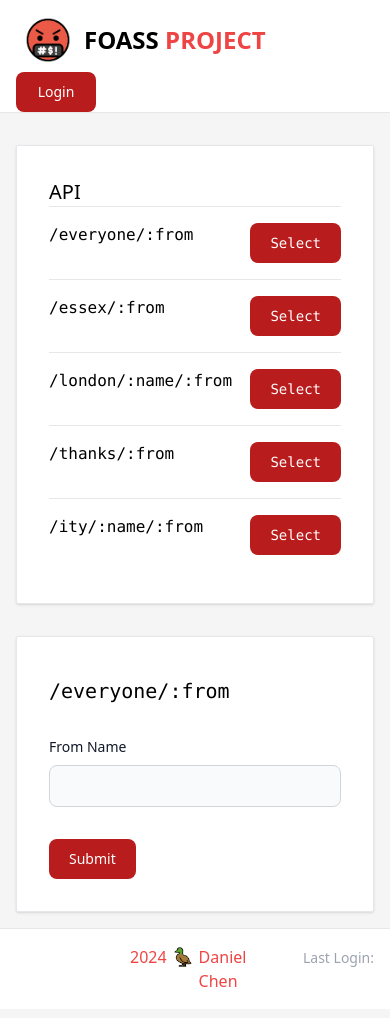
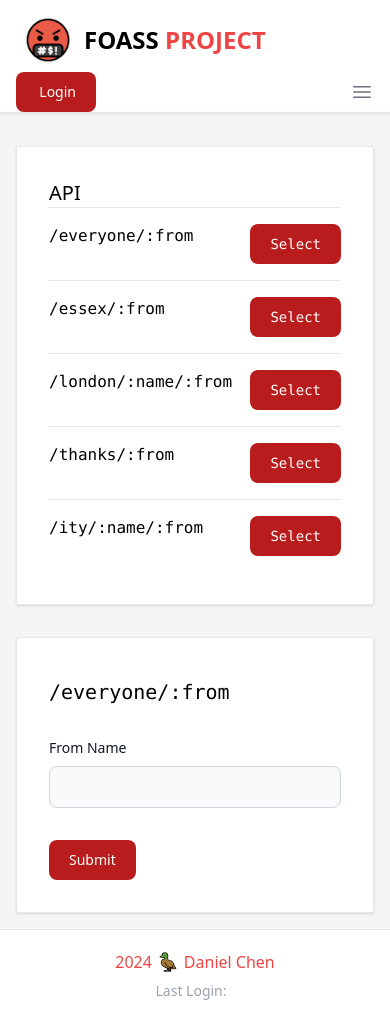
Before and after one commit to TheSuperCoolDuck/foass-project, a Vue app: page /fetch in a window 390 px wide. Built offline with nearby package versions, Linux system fonts and the light colour scheme.

Commit message:
made the site look better on mobile view

```diff
--- a/src/components/BaseFooter.vue
+++ b/src/components/BaseFooter.vue
@@ -15,14 +15,14 @@ const lastLogin = computed(() => {
 <template>
   <footer class="bg-white dark:bg-gray-900 pb-4 flex-none">
     <hr class="border-gray-200 dark:border-text-700 w-full mx-auto py-2" />
-    <div class="grid grid-cols-3 content-center">
+    <div class="grid md:grid-cols-3 grid-cols-1 space-y-1 content-center">
       <div />
       <div class="mx-auto flex space-x-1">
         <span class="text-red-500 dark:text-red-400"> 2024 </span>
         <img :src="DUCK_EMOJI" alt="Duck" class="h-6" />
         <span class="text-red-500 dark:text-red-400"> Daniel Chen </span>
       </div>
-      <div class="ml-auto mr-2">
+      <div class="md:ml-auto md:mr-2 mx-auto">
         <span class="text-sm text-gray-400 dark:border-text-500">
           Last Login:
           <span class="font-mono text-red-400 dark:text-red-500 pl-2">{{
--- a/src/components/BaseNavBar.vue
+++ b/src/components/BaseNavBar.vue
@@ -12,6 +12,7 @@ import { useUserStore } from '@/stores/user'
 
 import BaseButton from '@/components/BaseButton.vue'
 import ANGRY_EMOJI from '@/assets/img/Angry-Emoji.png'
+import IconBars from '@/components/icons/IconBars.vue'
 
 const user = useUserStore()
 
@@ -45,6 +46,8 @@ const filteredConfigs = computed(() => {
   return configs.value
 })
 
+const showMobileMenu = ref(false)
+
 function loginUser() {
   user.loggedIn = true
   user.lastLoginAt = new Date()
@@ -52,6 +55,10 @@ function loginUser() {
 
 function logoutUser() {
   user.loggedIn = false
+}
+
+function toggleShowMenu() {
+  showMobileMenu.value = !showMobileMenu.value
 }
 </script>
 
@@ -65,24 +72,36 @@ function logoutUser() {
             >FOASS <span class="text-red-500">PROJECT</span></span
           >
         </div>
-        <div class="hidden w-full md:block md:w-auto flex-1">
-          <ul
-            class="flex flex-col font-medium p-4 md:p-0 mt-4 border border-gray-100 rounded-lg bg-gray-50 md:space-x-8 rtl:space-x-reverse md:flex-row md:mt-0 md:border-0 md:bg-white dark:bg-gray-800 md:dark:bg-gray-900 dark:border-gray-700"
-          >
+        <div class="hidden md:block flex-1">
+          <ul class="flex space-x-8 font-medium">
             <li v-for="config in filteredConfigs" :key="config.id">
-              <a
-                :href="config.href"
-                class="block py-2 px-3 text-gray-900 rounded hover:bg-gray-100 md:hover:bg-transparent md:border-0 md:hover:text-red-700 md:p-0 dark:text-white md:dark:hover:text-red-500 dark:hover:bg-gray-700 dark:hover:text-white md:dark:hover:bg-transparent"
-              >
+              <a :href="config.href" class="hover:text-red-700 dark:text-red-600">
                 {{ config.label }}
               </a>
             </li>
           </ul>
         </div>
         <div>
-          <BaseButton v-if="!user.loggedIn" @click="loginUser" class="w-20">Login</BaseButton>
-          <BaseButton v-else @click="logoutUser" class="w-20">Logout</BaseButton>
+          <BaseButton v-if="!user.loggedIn" @click="loginUser" class="w-20 text-right"
+            >Login</BaseButton
+          >
+          <BaseButton v-else @click="logoutUser" class="w-20 text-right">Logout</BaseButton>
         </div>
+        <div class="md:hidden">
+          <IconBars
+            class="hover:cursor-pointer text-gray-500 hover:text-gray-300 dark:text-gray-300 dark:hover:text-gray-500"
+            @click="toggleShowMenu"
+          />
+        </div>
+      </div>
+      <div class="md:hidden border-t shadow">
+        <ul v-if="showMobileMenu">
+          <li v-for="config in filteredConfigs" :key="config.id" class="py-3 px-2 hover:bg-gray-50">
+            <a :href="config.href" class="block">
+              {{ config.label }}
+            </a>
+          </li>
+        </ul>
       </div>
       <hr class="border-gray-200 dark:border-text-700 w-full mx-auto" />
     </nav>
--- /dev/null
+++ b/src/components/icons/IconBars.vue
@@ -0,0 +1,16 @@
+<template>
+  <svg
+    xmlns="http://www.w3.org/2000/svg"
+    fill="none"
+    viewBox="0 0 24 24"
+    stroke-width="1.5"
+    stroke="currentColor"
+    class="size-6"
+  >
+    <path
+      stroke-linecap="round"
+      stroke-linejoin="round"
+      d="M3.75 6.75h16.5M3.75 12h16.5m-16.5 5.25h16.5"
+    />
+  </svg>
+</template>
```
